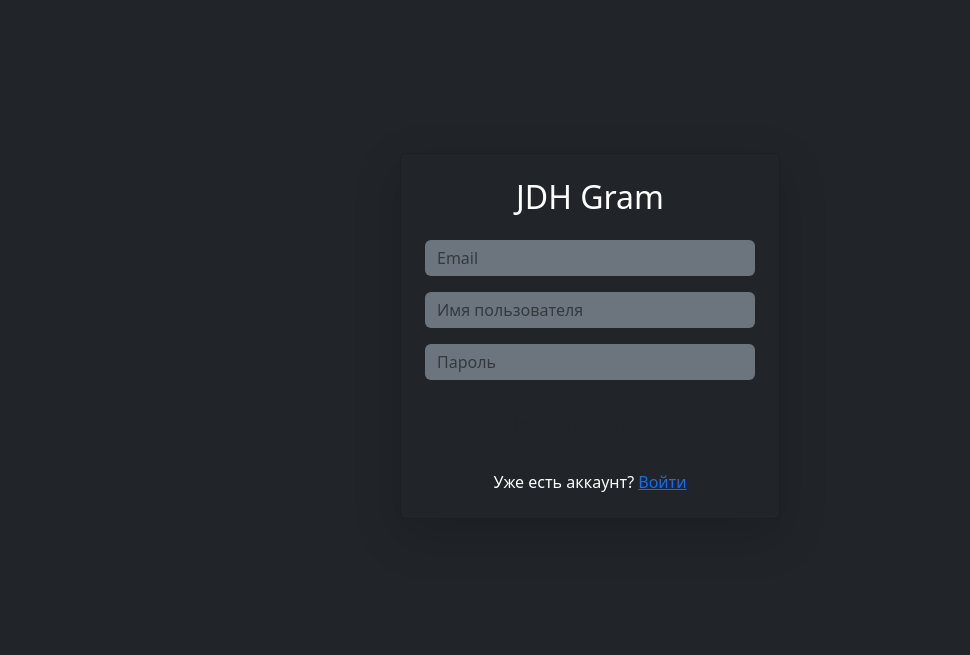
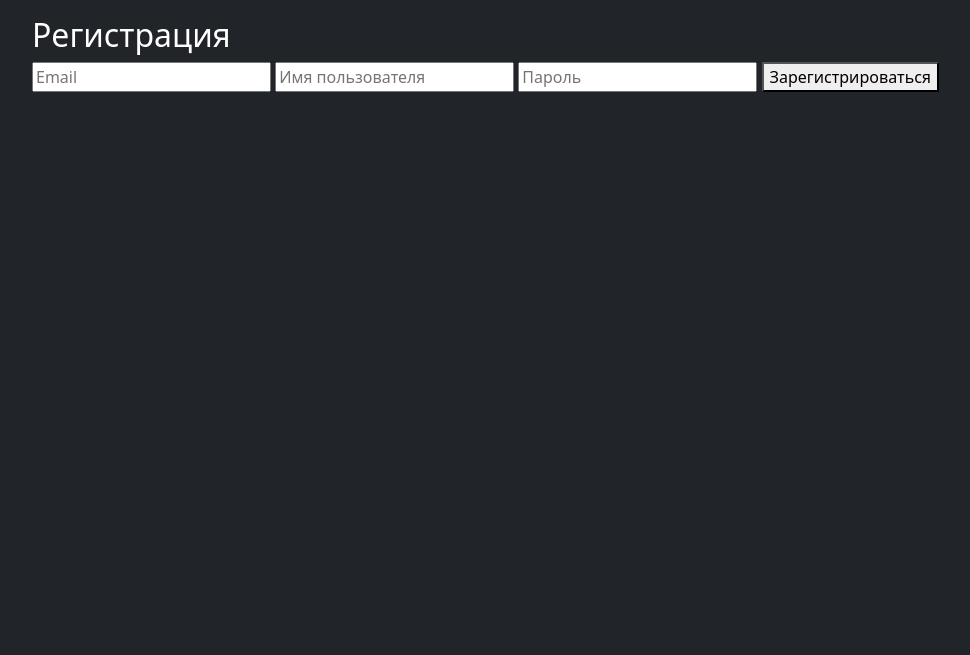
Before and after one commit to JDH-AF/JDHgram-, a Flask app: page /register in a window 1280 px wide. Shown: the top 655 px of the page, without its empty margins (50-1020 px from the left). Run offline with Flask 3, Linux system fonts and the light colour scheme; some libraries are stand-ins or nearby versions.

Commit message:
Update register.html

```diff
--- a/templates/register.html
+++ b/templates/register.html
@@ -1,32 +1,10 @@
-{% extends 'base.html' %}
-
+{% extends "base.html" %}
 {% block content %}
-<div class="d-flex justify-content-center align-items-center" style="min-height: 80vh;">
-    <div class="card bg-dark text-white shadow-lg" style="width: 380px;">
-        <div class="card-body p-4">
-            <h2 class="text-center mb-4">
-                <span class="text-orange">JDH</span> Gram
-            </h2>
-            <form method="POST">
-                <div class="mb-3">
-                    <input type="email" class="form-control bg-secondary text-white border-0"
-                           name="email" placeholder="Email" required>
-                </div>
-                <div class="mb-3">
-                    <input type="text" class="form-control bg-secondary text-white border-0"
-                           name="username" placeholder="Имя пользователя" required>
-                </div>
-                <div class="mb-4">
-                    <input type="password" class="form-control bg-secondary text-white border-0"
-                           name="password" placeholder="Пароль" required>
-                </div>
-                <button type="submit" class="btn btn-orange w-100 py-2">Зарегистрироваться</button>
-            </form>
-            <div class="text-center mt-4">
-                Уже есть аккаунт?
-                <a href="{{ url_for('login') }}" class="text-orange">Войти</a>
-            </div>
-        </div>
-    </div>
-</div>
+    <h2>Регистрация</h2>
+    <form method="POST">
+        <input type="email" name="email" placeholder="Email" required>
+        <input type="text" name="username" placeholder="Имя пользователя" required>
+        <input type="password" name="password" placeholder="Пароль" required>
+        <button type="submit">Зарегистрироваться</button>
+    </form>
 {% endblock %}
```
